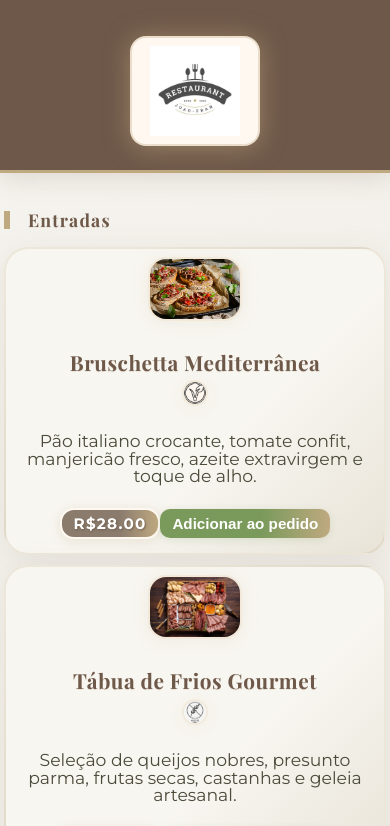
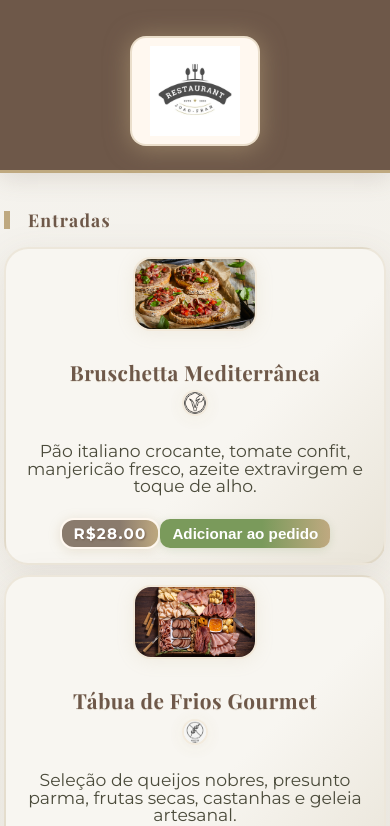
Before and after one commit to fran020-creator/cardapio-online, a React (Vite) app: page / in a window 390 px wide. Shown: the top 826 px of the page. Built offline with nearby package versions, Linux system fonts and the light colour scheme.

Commit message:
mudando tamanho

```diff
--- a/src/App.css
+++ b/src/App.css
@@ -215,7 +215,7 @@ footer {
   h2, .categoria-titulo { font-size: 1.1em; }
   .menu-categorias { gap: 24px; }
   .menu-grid { grid-template-columns: 1fr; gap: 10px; }
-  .menu-item img { width: 90px; height: 60px; }
+  .menu-item img { width: 120px; height: 70px; }
   .menu-item { padding: 8px 2px 6px 2px; }
   .menu-item .preco-badge, .menu-item .btn-pedir { font-size: 0.95em; padding: 6px 12px; }
 }
```
